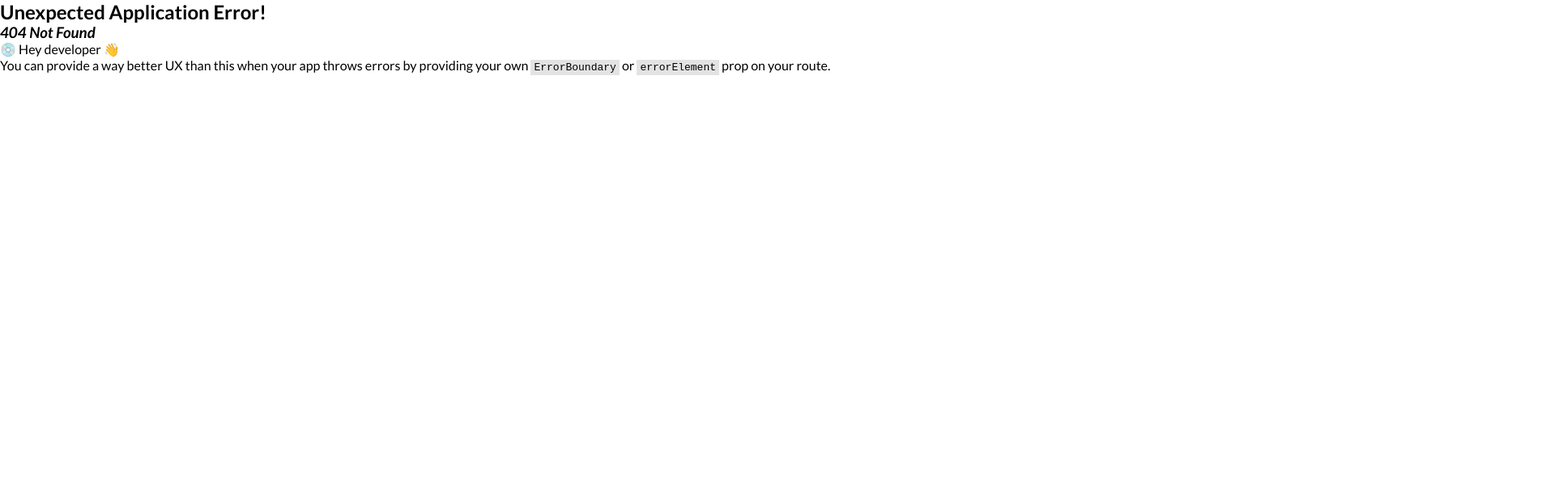
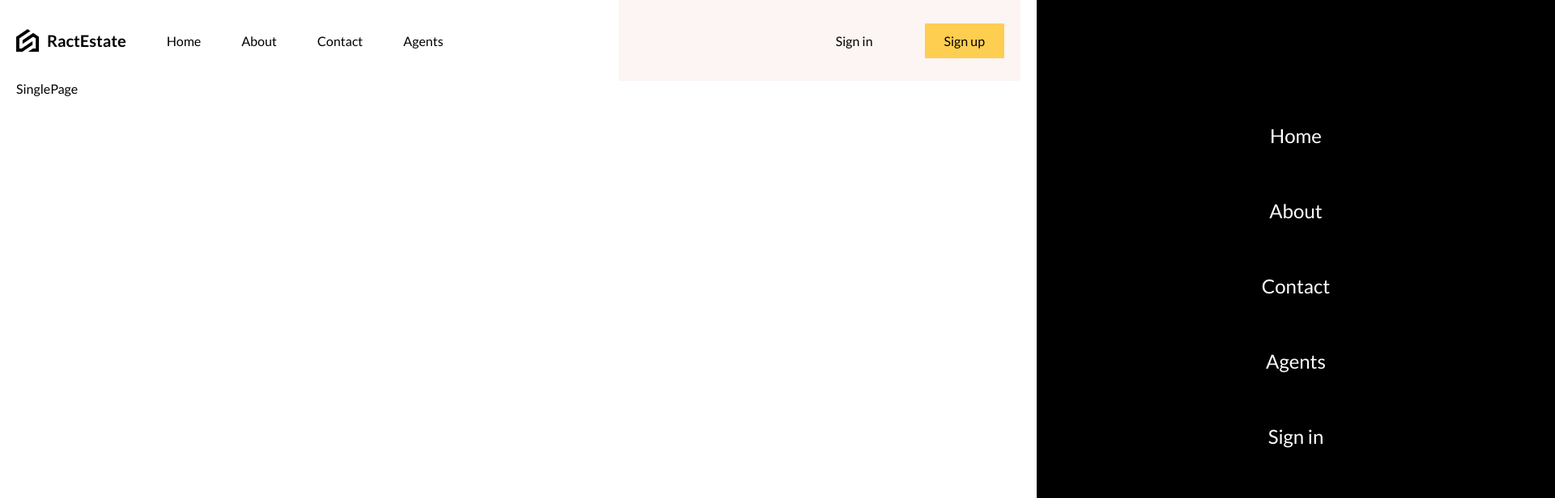
Before and after one commit to Narotam-Mishra/react-real-estate-app, a React (Vite) app: page /1 in a window 1280 px wide. Before the commit this address had no page. Shown: the top 616 px of the page at 81% size, 1920 px wide, since content can reach past the window. Built offline with nearby package versions, Linux system fonts and the light colour scheme.

Commit message:
react-real-estate_app_1.11_routing_added_components_segregation

```diff
--- a/src/App.jsx
+++ b/src/App.jsx
@@ -1,42 +1,39 @@
 
-import Navbar from "./components/navbar/Navbar";
-import "./layout.scss";
 import Home from "./pages/home/Home";
 import {
   createBrowserRouter,
   RouterProvider,
-  Route,
-  Link,
 } from "react-router-dom";
 import ListPage from "./pages/listPage/ListPage";
+import Layout from "./pages/layout/Layout";
+import SinglePage from "./pages/singlePage/SinglePage";
 
 function App() {
 
   const router = createBrowserRouter([
     {
       path: "/",
-      element: (
-        <Home />
-      ),
-    },
-    {
-      path: "/list",
-      element: <ListPage />,
+      element: <Layout />,
+      children: [
+        {
+          path: "/",
+          element: <Home />,
+        },
+        {
+          path: "/list",
+          element: <ListPage />,
+        },
+        {
+          path: "/:id",
+          element: <SinglePage />,
+        },
+      ],
     },
   ]);
 
   return (
-    // <div className="layout">
-    //   <div className="navbar">
-    //     <Navbar />
-    //   </div>
-    //   <div className="content">
-    //     <Home />
-    //   </div>
-    // </div>
-
     <RouterProvider router={router}/>
   )
 }
 
-export default App
+export default App;
--- /dev/null
+++ b/src/pages/layout/Layout.jsx
@@ -0,0 +1,18 @@
+import { Outlet } from 'react-router-dom';
+import Navbar from '../../components/navbar/Navbar';
+import './Layout.scss';
+
+const Layout = () => {
+  return (
+    <div className="layout">
+      <div className="navbar">
+        <Navbar />
+      </div>
+      <div className="content">
+        <Outlet />
+      </div>
+    </div>
+  )
+}
+
+export default Layout
--- a/src/layout.scss
+++ b/src/pages/layout/Layout.scss
@@ -1,5 +1,5 @@
 
-@import "./responsive.scss";
+@import "../../responsive.scss";
 
 .layout{
     height: 100vh;
--- /dev/null
+++ b/src/pages/singlePage/SinglePage.jsx
@@ -0,0 +1,9 @@
+import './SinglePage.scss';
+
+const SinglePage = () => {
+  return (
+    <div>SinglePage</div>
+  )
+}
+
+export default SinglePage
```
Also changed, not shown: src/pages/login/Login.jsx (added, +9 -0 lines), src/pages/login/Login.scss (added), src/pages/singlePage/SinglePage.scss (added).
